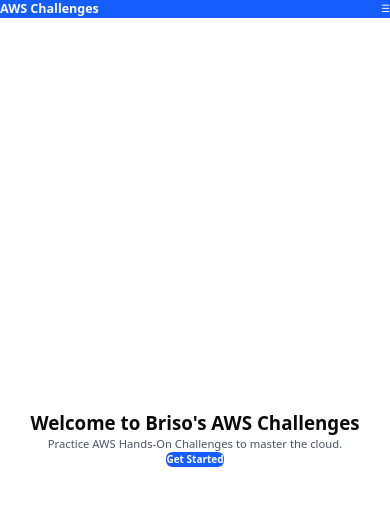
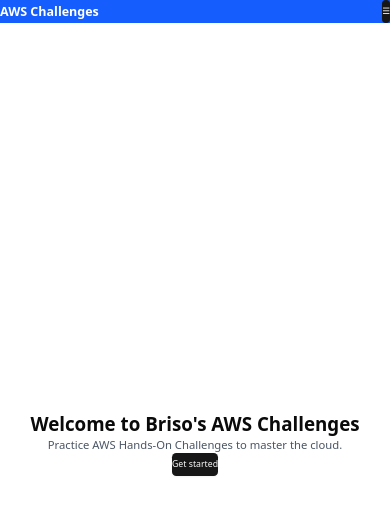
Before and after one commit to Briso10-dev/AWS-Certified-Solutions-Architect, a React (Vite) app: page / in a window 390 px wide. Shown: the top 514 px of the page. Built offline with nearby package versions, Linux system fonts and the light colour scheme.

Commit message:
Buttion shadcn component added and other changes

```diff
--- a/src/components/items/Navbar.tsx
+++ b/src/components/items/Navbar.tsx
@@ -1,5 +1,6 @@
 import { useState } from "react";
 import { Link } from "react-router-dom";
+import { Button } from "@/components/ui/button"
 
 const Navbar = () => {
   const [open, setOpen] = useState(false);
@@ -10,9 +11,9 @@
         <h1 className="text-xl font-bold">AWS Challenges</h1>
 
         {/* Mobile Menu Button */}
-        <button className="md:hidden" onClick={() => setOpen(!open)}>
+        <Button className="md:hidden" onClick={() => setOpen(!open)}>
           ☰
-        </button>
+        </Button>
 
         {/* Desktop Menu */}
         <div className="hidden md:flex space-x-4">
--- a/src/index.css
+++ b/src/index.css
@@ -18,7 +18,7 @@
 body{
   width: 100vw;
   height: 100vh;
-  overflow-x: none;
+  overflow: hidden;
 }
 
 /*---break---*/
--- a/src/main.tsx
+++ b/src/main.tsx
@@ -5,5 +5,5 @@
 createRoot(document.getElementById('root')!).render(
   <StrictMode>
     <App />
-  </StrictMode>,
+  </StrictMode>
 )
--- a/src/pages/Home.tsx
+++ b/src/pages/Home.tsx
@@ -1,3 +1,4 @@
+import { Button } from "@/components/ui/button"
 
 function Home(){
     return (
@@ -6,9 +7,7 @@
         <p className="text-gray-600 mt-2 text-lg md:text-xl">
           Practice AWS Hands-On Challenges to master the cloud.
         </p>
-        <button className="mt-6 px-6 py-3 bg-blue-600 text-white font-bold rounded-lg hover:bg-blue-700 transition">
-          Get Started
-        </button>
+        <Button className="" variant="default">Get started</Button>
       </div>
     );
   };
--- a/src/pages/IamCli.tsx
+++ b/src/pages/IamCli.tsx
@@ -1,3 +1,5 @@
+import { Button } from "@/components/ui/button"
+
 
 function IAMCLI(){
     return (
@@ -9,9 +11,9 @@
         <p className="mt-4">
           <span className="font-semibold">Goal:</span> Understand how to manage AWS permissions using IAM.
         </p>
-        <button className="mt-6 px-6 py-3 bg-green-600 text-white font-bold rounded-lg hover:bg-green-700 transition">
+        <Button className="mt-6 px-6 py-3 bg-green-600 text-white font-bold rounded-lg hover:bg-green-700 transition">
           Start Challenge
-        </button>
+        </Button>
       </div>
     );
   };
```
